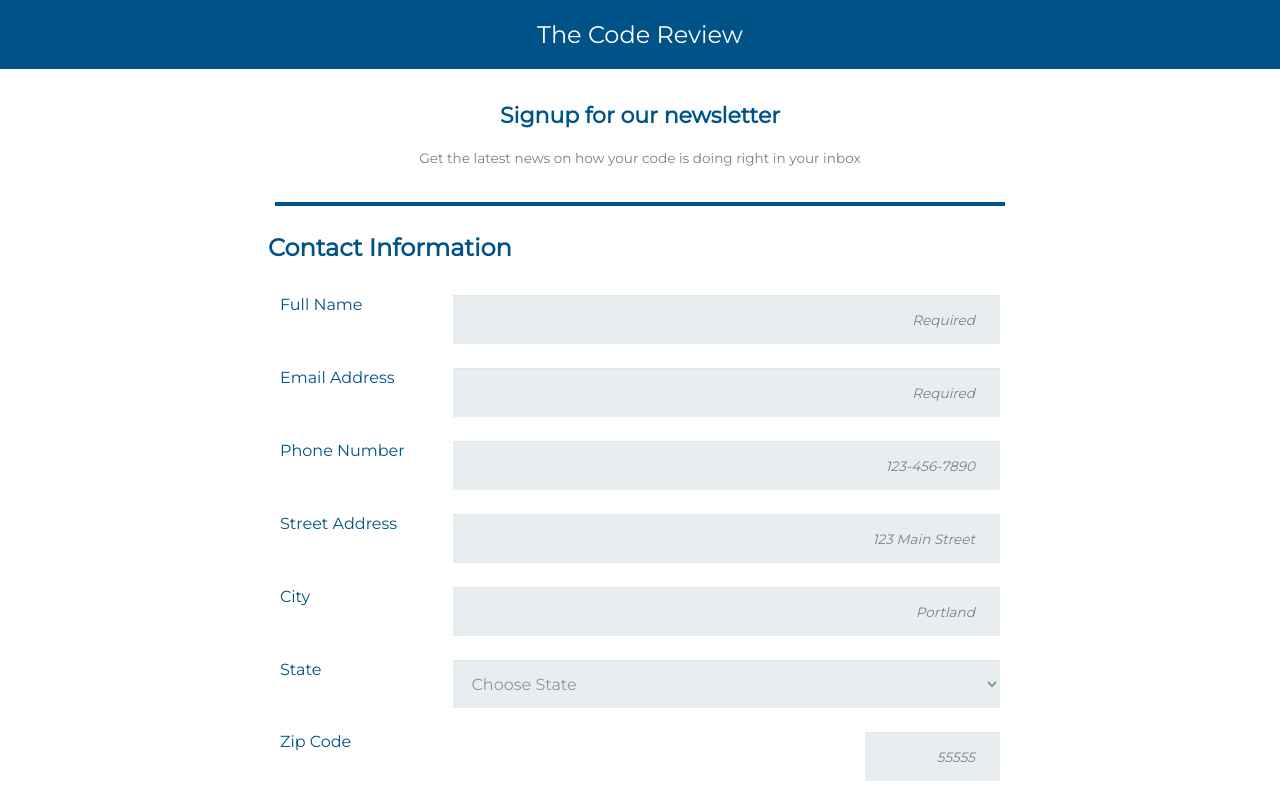
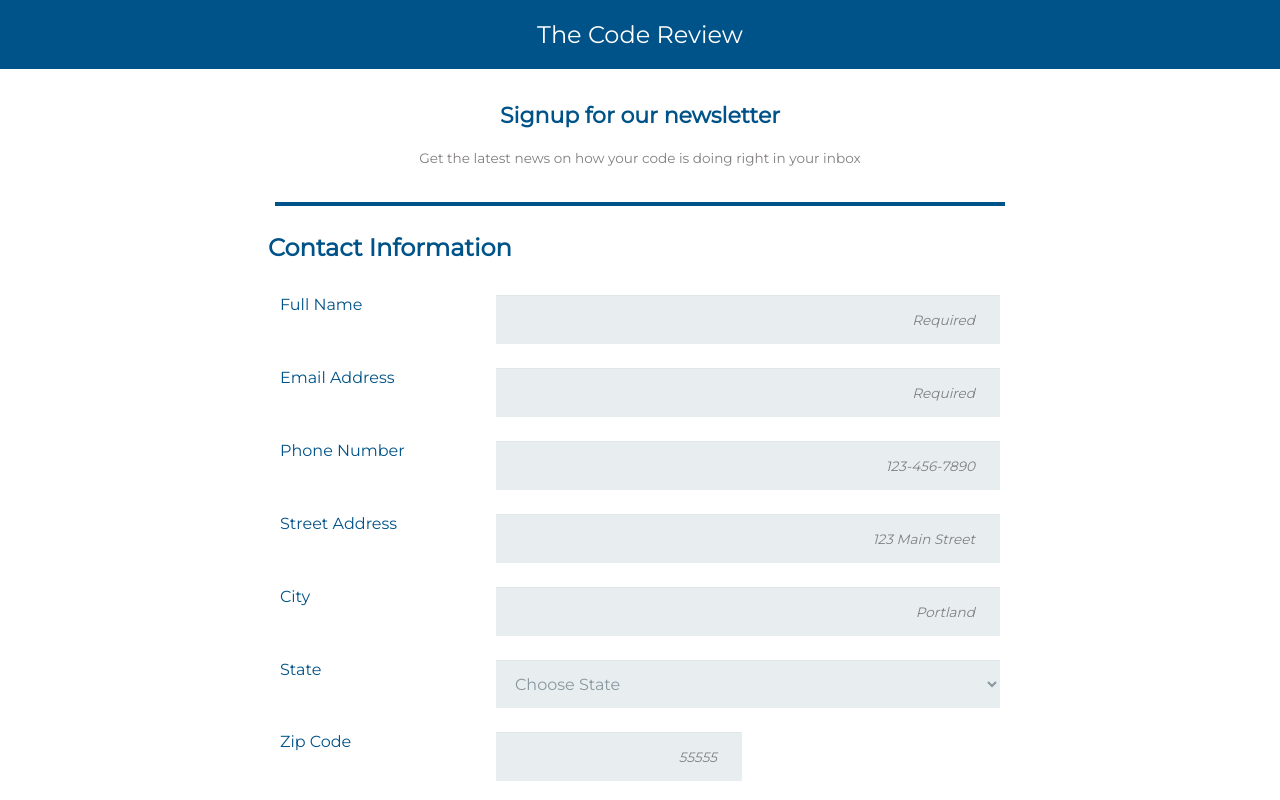
Before and after one commit to HeatherMondier/techdegree-project-3, a plain HTML site: page index.html in a window 1280 px wide. Shown: the top 800 px of the page. Drawn offline with Linux system fonts and the light colour scheme.

Commit message:
Final Submission Proj 3

```diff
--- a/css/main.css
+++ b/css/main.css
@@ -60,10 +60,18 @@ select {
   color: #8a97a0;
   box-shadow: 0 1px 0 rgba(0,0,0,0.03) inset;
   margin-bottom: 30px;
+  -webkit-transition: all 0.5s ease-in;
+  -moz-transition: all 0.5s ease-in;
+  -ms-transition: all 0.5s ease-in;
+  -o-transition: all 0.5s ease-in;
+}
+
+.input input {
+   width: 90%;
 }
 
 #state {
-  width: 87%;
+  width: 100%;
   height: 48px;
 }
 
@@ -78,11 +86,10 @@ textarea {
 
 input[type="radio"],
 input[type="checkbox"] {
-  margin: 0 8px 8px 0;
+  margin: 5px 8px 8px 3px;
 }
 
 fieldset {
-  margin-bottom: 0 auto;
   border: none;
 }
 
@@ -94,6 +101,7 @@ legend {
 
 label {
   display: block;
+  margin-bottom: 5px;
 }
 
 label.light {
@@ -146,8 +154,7 @@ footer {
       margin: auto;
     }
 
-  form,
-  footer {
+  form {
       max-width: 768px;
     }
 
@@ -157,29 +164,21 @@ footer {
   textarea,
   select {
       margin-bottom: 0;
+      width: 90%;
     }
 
-  input, #state {
-      flex: 3;
+  .input {
+    display: flex;
+    padding: 12px;
 }
 
+  input, #state {
+    flex: 1;
+}
 
   label {
-      flex: 1;
+    flex-basis: 30%;
 }
-
-  .input {
-      display: flex;
-      padding: 12px;
-      flex: 3;
-  }
-
-  #zip {
-    width: 120px;
-    flex: 0;
-    margin-left: 0;
-    padding-left: 0;
-  }
 
   textarea {
     width: 95%;
@@ -187,4 +186,8 @@ footer {
     margin-bottom: 20px;
 }
 
+  #zip {
+    max-width: 30%;
 }
+
+}
--- a/index.html
+++ b/index.html
@@ -1,5 +1,5 @@
 <!DOCTYPE html>
-<html>
+<html lang="en">
     <head>
       <meta charset="utf-8">
       <meta name="viewport" content="width=device-width, initial-scale=1.0">
@@ -23,11 +23,11 @@
           <legend>Contact Information</legend>
         <div class="input">
           <label for="name">Full Name</label>
-          <input type="text" placeholder="Required" id="name" name="user_name">
+          <input required type="text" placeholder="Required" id="name" name="user_name">
         </div>
         <div class="input">
           <label for="mail">Email Address</label>
-          <input type="email" placeholder="Required" id="mail" name="user_email">
+          <input required type="email" placeholder="Required" id="mail" name="user_email">
         </div>
         <div class="input">
           <label for="tel">Phone Number</label>
```
